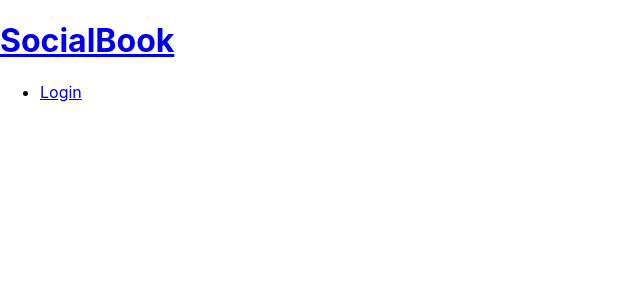
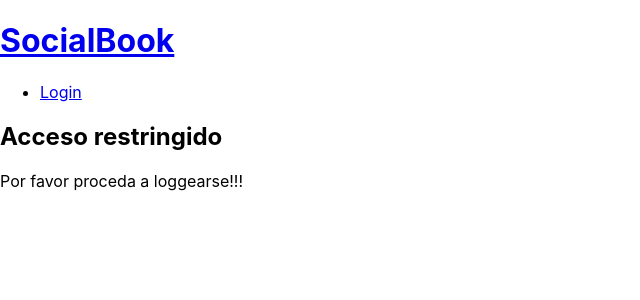
Before and after one commit to Angelvilad/04---React---SocialBook, a React (Create React App) app: page /profile/1 in a window 1280 px wide. Shown: the top 300 px of the page, without its empty margins (0-640 px from the left). Built offline with nearby package versions, Linux system fonts and the light colour scheme.

Commit message:
Add functionality when click on Author go to Profile

```diff
--- a/src/App.js
+++ b/src/App.js
@@ -9,19 +9,25 @@ import Header from './components/Header';
 import LoginForm from './components/LoginForm';
 import Main from './components/Main';
 import MainLogout from './components/MainLogout';
+import Profile from './components/Profile';
+import Restringed from './components/Restringed';
 
 // guardar lo usuarios en local estorage cuandoel fetch del login?? ok
-// usar thunk para hacer dispatch de action READY (usuarios leidos) en lugar de encadenar thens cuando haga el fetch?
-// usar thunk para action creator asincrona que haga fetch y dispatche la accion entonces (antes de cargar, cargado y error?)
+// usar thunk para action creator asincrona que haga fetch y dispatche la accion entonces (antes de cargar, cargado y error?) ok
+// Hacer pagina Not Found
+// Desabilitar boton enviar mientras estamos requiriendo los usuarios en el login
+// Cuando muestre lista autores no muestre usuario logeado (en el map lo puedo controlar)
+// Voy por: sacar perfil de usuario clickado. No deberia dejarme ver si no estoy logeado. ...comprobar en cada pagina si esta logeado??)
 
 const App = (props) =>
     <BrowserRouter>
       <div className="main-container" >
         <Header />
-        <Switch>
-          <Route exact path="/" component={props.login ? Main : MainLogout} />
-          <Route path="/login/" component={LoginForm} />
-        </Switch>
+              <Switch>
+                <Route exact path="/" component={props.login ? Main : MainLogout} />
+                <Route path="/login/" component={LoginForm} />
+                <Route path="/profile/:uuidAuthor" component={props.login ? Profile : Restringed} />
+              </Switch>
       </div>
     </BrowserRouter>
 
--- /dev/null
+++ b/src/components/Profile.js
@@ -0,0 +1,13 @@
+import React from 'react';
+import {connect} from 'react-redux';
+
+const ProfileView = (props) =>
+    <div className="Profile-wrapper">
+        <p>Profile</p>
+        {/*<img src={author.picture.medium} />*/}
+    </div>
+
+const Profile = connect(
+    state => state
+)(ProfileView);
+export default Profile;
--- /dev/null
+++ b/src/components/Restringed.js
@@ -0,0 +1,9 @@
+import React from 'react';
+
+const Restringed = () =>
+    <div className="Restringed-wrapper">
+        <h2>Acceso restringido</h2>
+        <p>Por favor proceda a loggearse!!!</p>
+    </div>
+
+export default Restringed;
```
